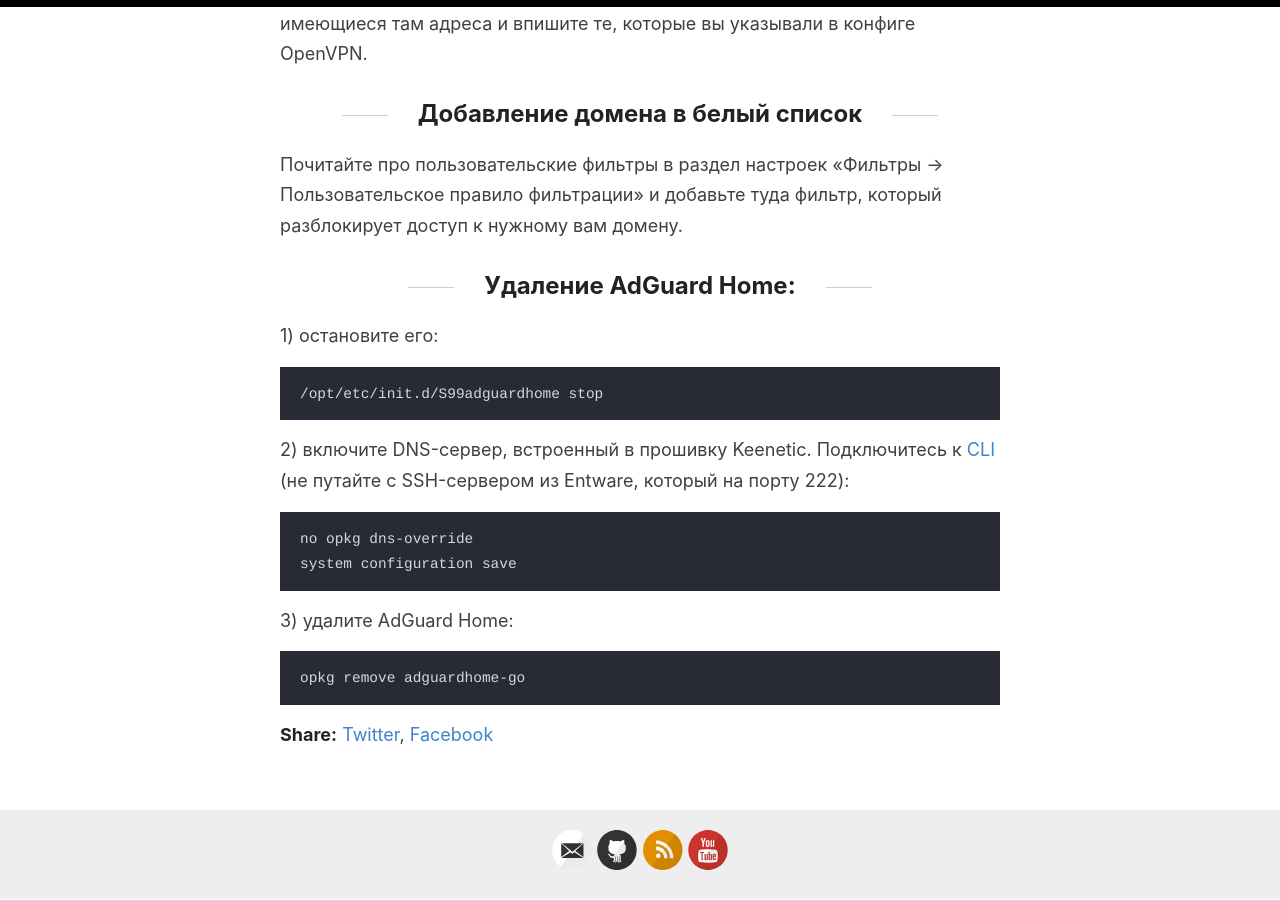
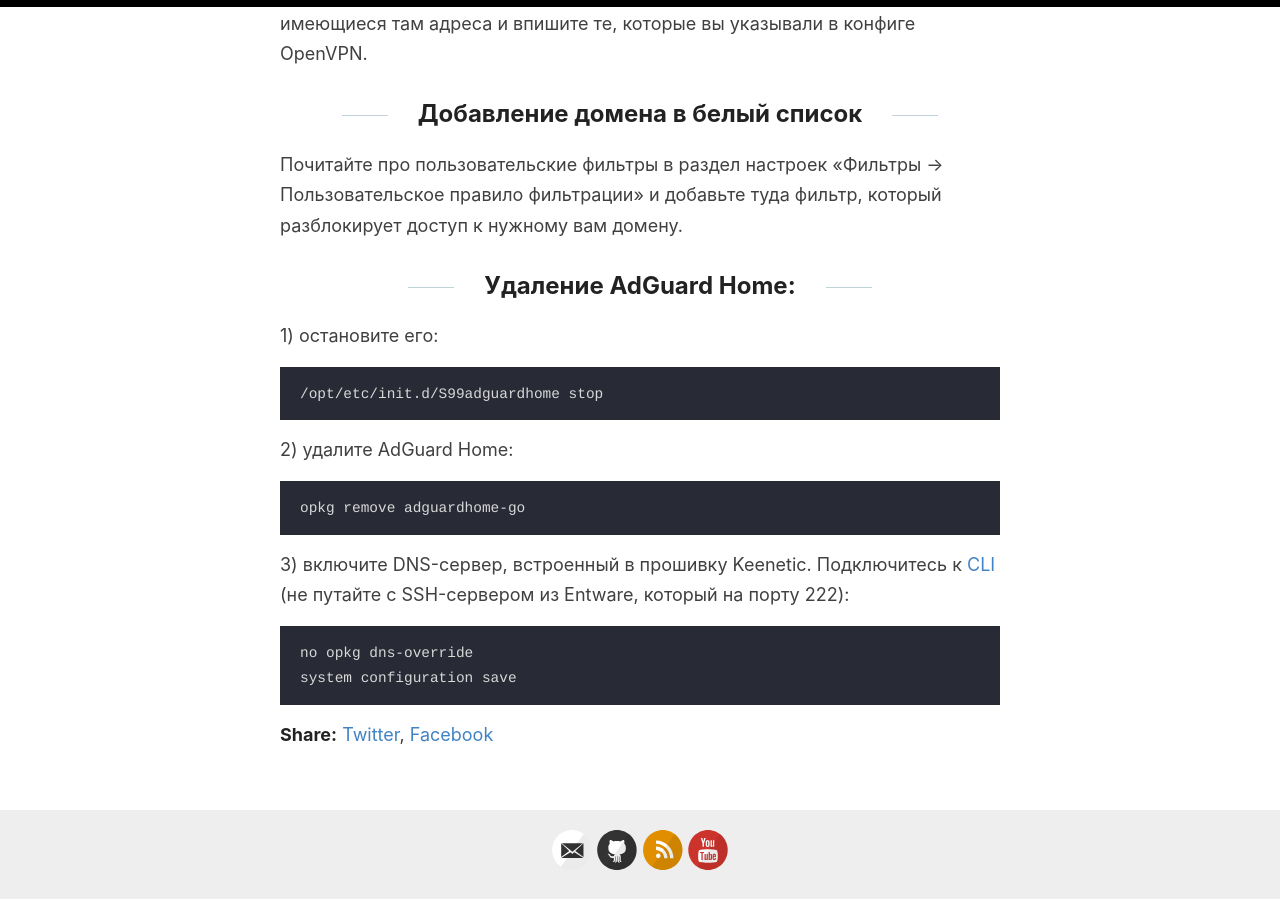
Before and after one commit to dartraiden/dartraiden.github.io, a Jekyll site: the page built from _posts/2020-12-13-AdGuard-Home-Keenetic.md, in a window 1280 px wide and 900 px high, scrolled down 2321 px. Built offline with Jekyll 4.4.1, drawn with Linux system fonts in a browser that asks for light colours; our own code applies the rules of GitHub Pages for plain Markdown files.

````diff
--- a/_posts/2020-12-13-AdGuard-Home-Keenetic.md
+++ b/_posts/2020-12-13-AdGuard-Home-Keenetic.md
@@ -58,13 +58,13 @@ opkg install ca-bundle
 /opt/etc/init.d/S99adguardhome stop
 ```
 
-2) включите DNS-сервер, встроенный в прошивку Keenetic. Подключитесь к [CLI](https://help.keenetic.com/hc/ru/articles/213965889-Интерфейс-командной-строки-CLI-интернет-центра) (не путайте с SSH-сервером из Entware, который на порту 222):
+2) удалите AdGuard Home:
+```
+opkg remove adguardhome-go
+```
+
+3) включите DNS-сервер, встроенный в прошивку Keenetic. Подключитесь к [CLI](https://help.keenetic.com/hc/ru/articles/213965889-Интерфейс-командной-строки-CLI-интернет-центра) (не путайте с SSH-сервером из Entware, который на порту 222):
 ```
 no opkg dns-override
 system configuration save
 ```
-
-3) удалите AdGuard Home:
-```
-opkg remove adguardhome-go
-```
````
